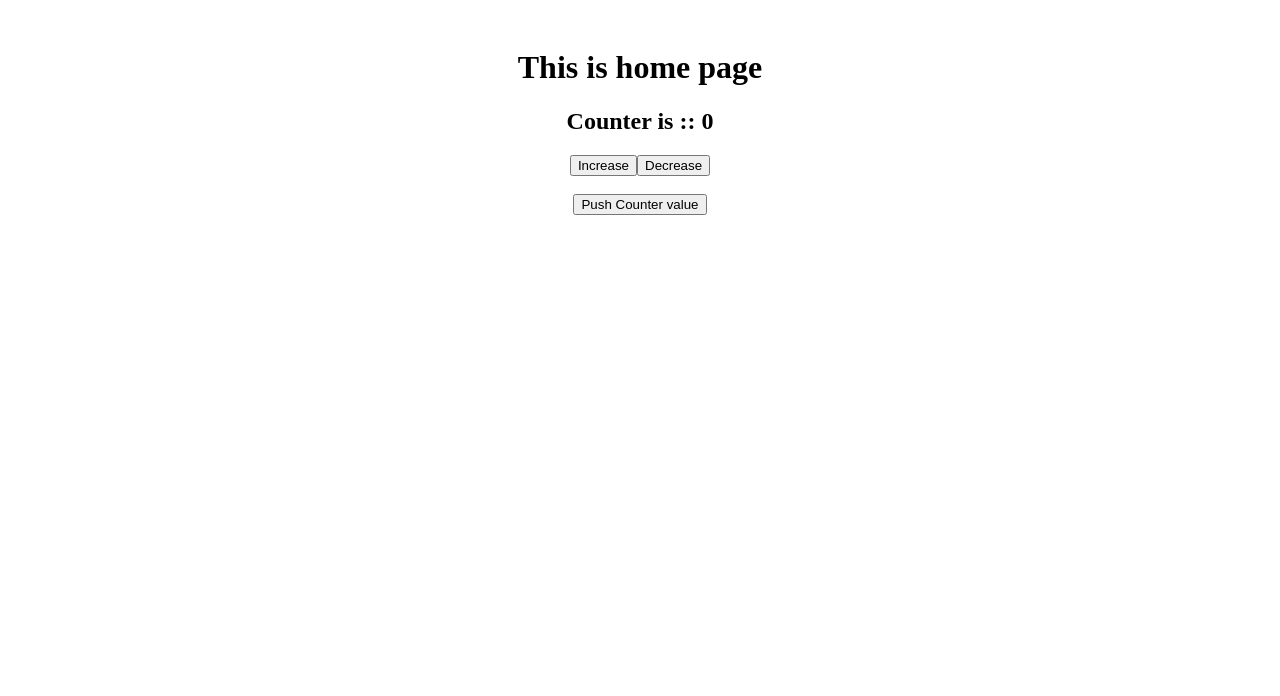
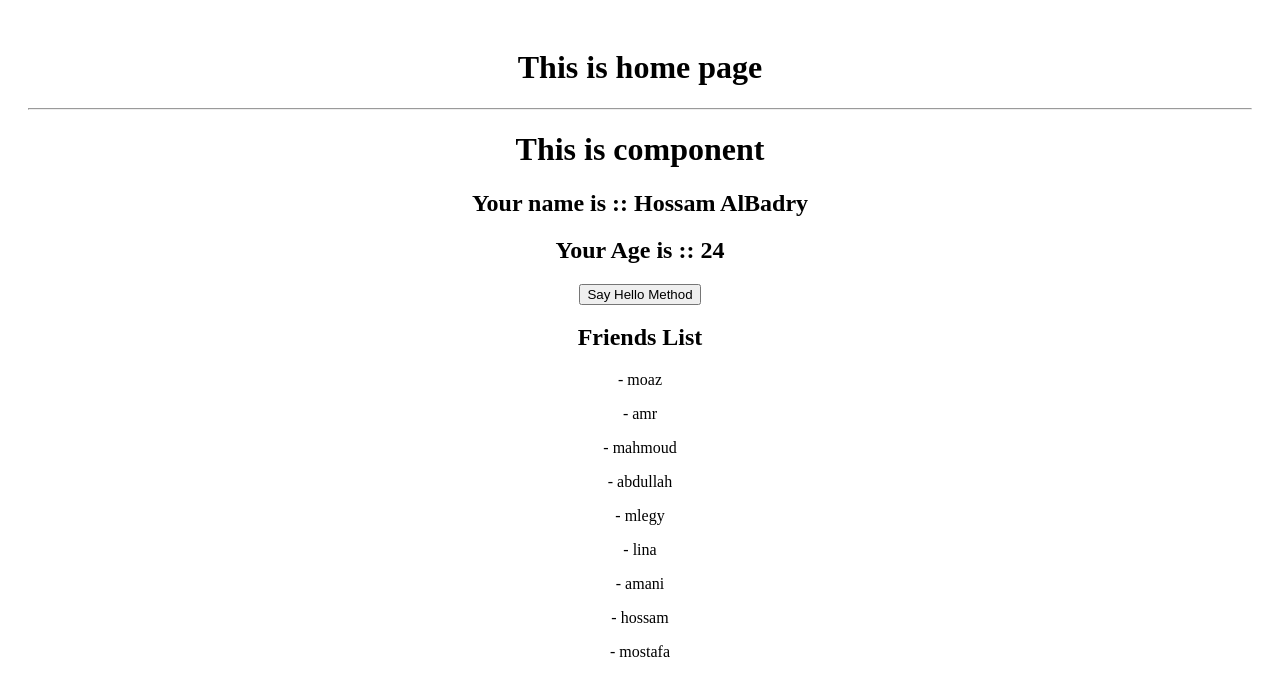
Before and after one commit to hossam2000ayman/composition-api-beginning, a Vue app: page / in a window 1280 px wide. Shown: the top 696 px of the page. Built offline with nearby package versions, Linux system fonts and the light colour scheme.

Commit message:
finalize part 7 provide and inject

```diff
--- a/src/components/MyComponent.vue
+++ b/src/components/MyComponent.vue
@@ -1,7 +1,22 @@
 <template>
   <div class="component">
     <h1>This is component</h1>
+    <h2>Your name is :: {{ username_ }}</h2>
+    <h2>Your Age is :: {{ userAge_ }}</h2>
+    <button @click="sayHello_()">Say Hello Method</button>
+
+    <h2>Friends List</h2>
+    <div v-for="(friend, index) in injectedFriends" :key="index">
+      <p>- {{ friend }}</p>
+    </div>
   </div>
 </template>
 
-<script setup></script>
+<script setup>
+import { inject } from "vue";
+// inject("provider name") from child components
+const username_ = inject("userName");
+const userAge_ = inject("userAge");
+const sayHello_ = inject("helloMethod");
+const injectedFriends = inject("friendList");
+</script>
--- a/src/view/HomePage.vue
+++ b/src/view/HomePage.vue
@@ -1,45 +1,37 @@
 <template>
   <div class="home">
     <h1>This is home page</h1>
-    <h2>Counter is :: {{ counter }}</h2>
-
-    <button @click="counter++">Increase</button>
-    <button @click="counter--">Decrease</button>
-
-    <br />
-    <br />
-    <button @click="myArr.push(counter)">Push Counter value</button>
+    <hr />
+    <MyComponent />
   </div>
 </template>
 <script setup>
-import { ref, watch } from "vue";
+import MyComponent from "@/components/MyComponent.vue";
+import { provide, ref } from "vue";
 
-const counter = ref(0);
+const username = ref("Hossam AlBadry");
+const age = ref(24);
+const sayHello = () => {
+  console.log("Hello" + " " + username.value);
+};
 
-//Watch on Primitive datatype
-watch(
-  //Watch on which Data (fields)
-  () => {
-    return counter.value;
-  },
-  //Callback function to execute when the watched data changes
-  //it recieves 2 optional arguments the new value and the old value
-  (/* newValue, oldValue */) => {
-    // console.log(`oldValue :: ${oldValue}`);
-    // console.log(`newValue :: ${newValue}`);
-    console.log("counter is :: ", counter.value);
-  }
-);
+const friends = ref([
+  "moaz",
+  "amr",
+  "mahmoud",
+  "abdullah",
+  "mlegy",
+  "lina",
+  "amani",
+  "hossam",
+  "mostafa",
+]);
 
-//Watch on reference datatype like array and object
-//so how we can watch on reference datatype like a array or object ?
-//by adding arguments of object which declare a deep is true instead of false
-const myArr = ref([]);
-watch(
-  () => myArr.value,
-  (newValue) => console.log(newValue),
-  { deep: true } //deep dive on reference datatype like array or object
-);
+// provide(provider name , provider value) from parent component
+provide("userName", username.value);
+provide("userAge", age.value);
+provide("helloMethod", sayHello);
+provide("friendList", friends.value);
 </script>
 
 <style scoped>
```
